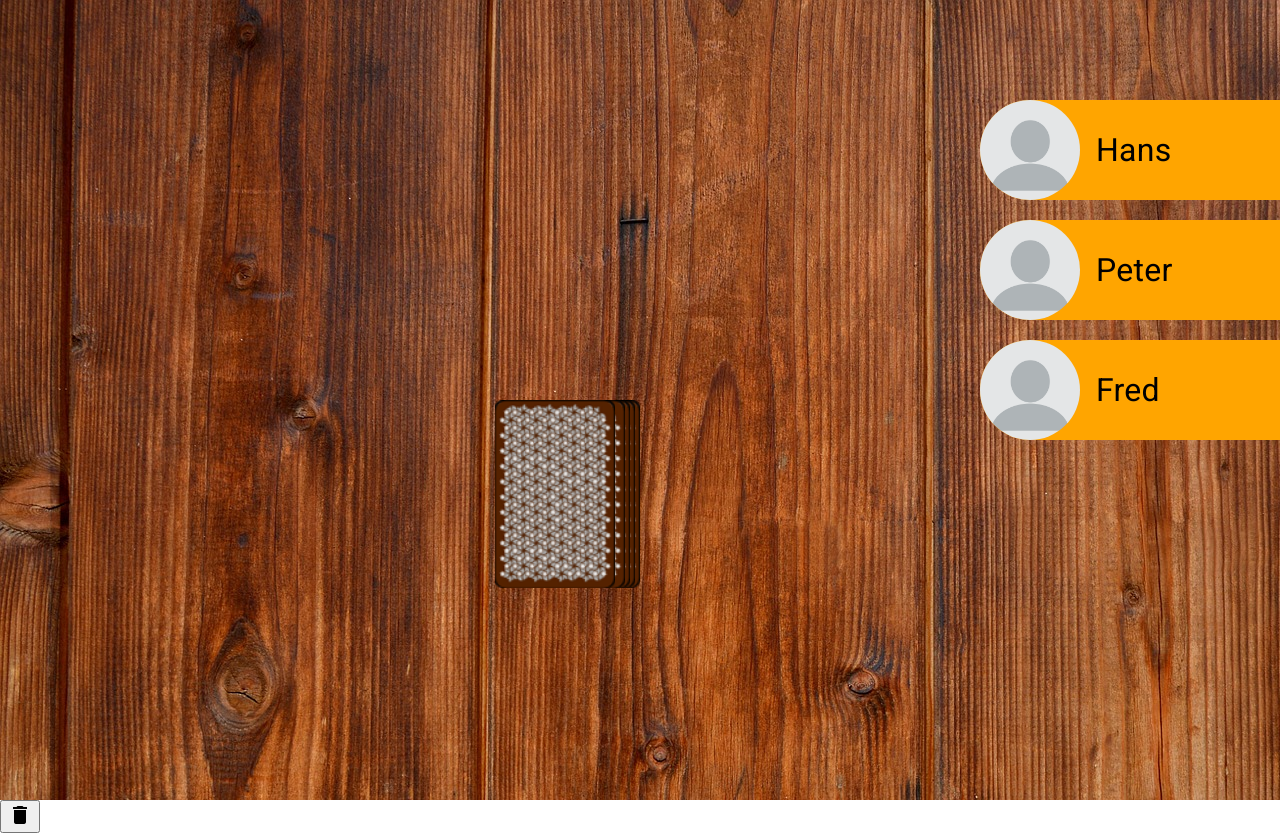
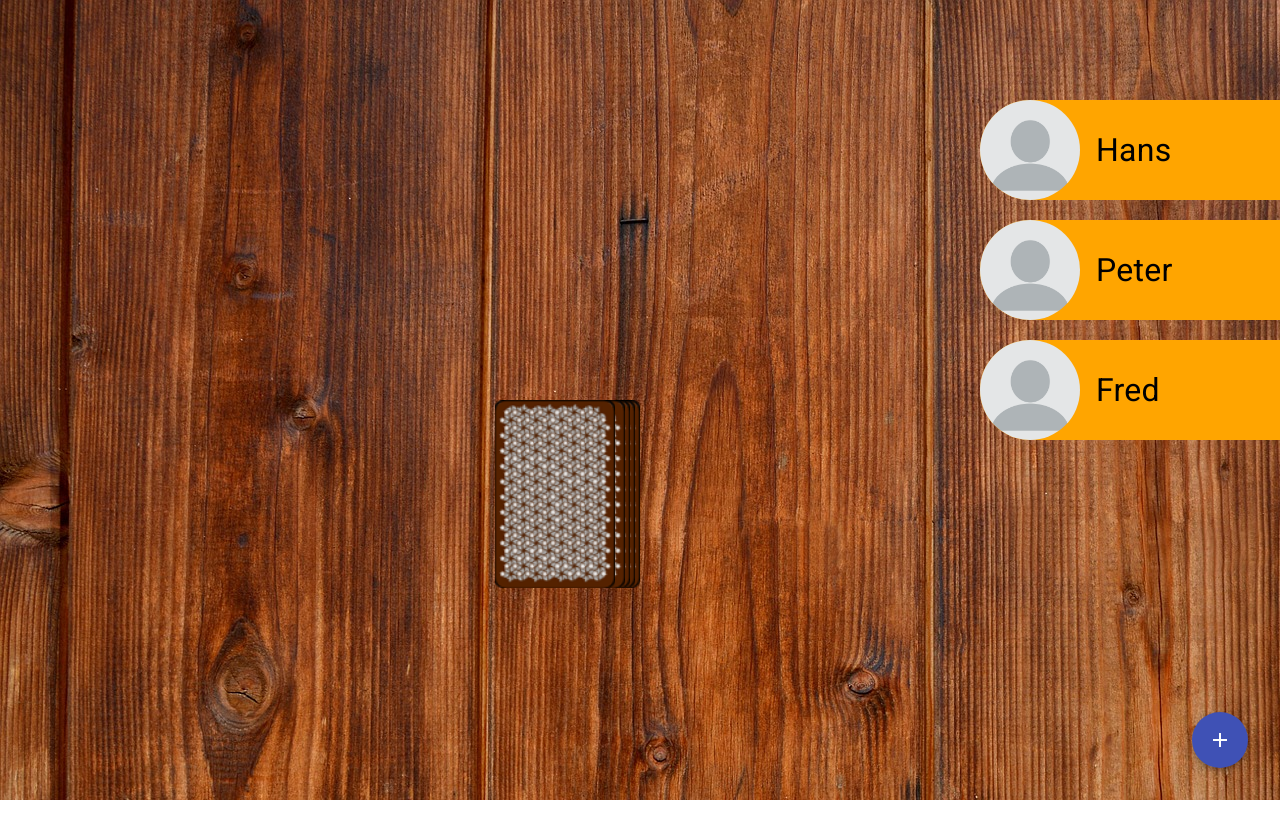
Before and after one commit to MuhammedAhmedYazea/Ring-of-Fire, an Angular app in the folder ringoffire/: page /game in a window 1280 px wide. After the commit the page ends 800 px from the top, so only its background shows below. Built offline with nearby package versions, Linux system fonts and the light colour scheme.

Commit message:
5th commit

```diff
--- a/ringoffire/src/app/app.component.ts
+++ b/ringoffire/src/app/app.component.ts
@@ -8,7 +8,7 @@
 @Component({
   selector: 'app-root',
   standalone: true,
-  imports: [CommonModule, RouterOutlet, MatButtonModule, MatIconModule],
+  imports: [CommonModule, RouterOutlet, MatButtonModule, MatIconModule, ],
   templateUrl: './app.component.html',
   styleUrl: './app.component.scss'
 })
--- /dev/null
+++ b/ringoffire/src/app/dialog-add-player/dialog-add-player.component.html
@@ -0,0 +1,20 @@
+
+ <!--
+    Hier wird der Fehler ausgelöst...
+
+<h1 mat-dialog-title>Add new player</h1>
+
+
+<div mat-dialog-content>
+  <p>Please enter the name of a player.</p>
+  <mat-form-field>
+    <mat-label>Name</mat-label>
+    <input matInput [(ngModel)]="name">
+  </mat-form-field>
+</div>
+<div mat-dialog-actions>
+  <button mat-button (click)="onNoClick()">No Thanks</button>
+  <button mat-button [mat-dialog-close]="" cdkFocusInitial>Ok</button>
+</div>
+
+-->
--- /dev/null
+++ b/ringoffire/src/app/dialog-add-player/dialog-add-player.component.ts
@@ -0,0 +1,47 @@
+import { Component } from '@angular/core';
+import { MatButton } from '@angular/material/button';
+import { MatIcon } from '@angular/material/icon';
+
+
+import {
+  MatDialog,
+  MAT_DIALOG_DATA,
+  MatDialogRef,
+  MatDialogTitle,
+  MatDialogContent,
+  MatDialogActions,
+  MatDialogClose,
+} from '@angular/material/dialog';
+import {MatButtonModule} from '@angular/material/button';
+import {FormsModule} from '@angular/forms';
+import {MatInputModule} from '@angular/material/input';
+import {MatFormFieldModule} from '@angular/material/form-field';
+import {MatDialogModule} from '@angular/material/dialog';
+import { GameComponent } from '../game/game.component';
+
+
+
+@Component({
+  selector: 'app-dialog-add-player',
+  standalone: true,
+  imports: [ MatButton, MatIcon,  MatFormFieldModule,
+    MatInputModule,
+    FormsModule,
+    MatButtonModule,
+    MatDialogTitle,
+    MatDialogContent,
+    MatDialogActions,
+    MatDialogClose,],
+  templateUrl: './dialog-add-player.component.html',
+  styleUrl: './dialog-add-player.component.scss'
+})
+export class DialogAddPlayerComponent {
+  name: string = '';
+
+  constructor(public dialog: MatDialog) {
+
+  }
+
+
+
+}
--- a/ringoffire/src/app/game/game.component.html
+++ b/ringoffire/src/app/game/game.component.html
@@ -22,6 +22,6 @@
     </div>
 </div>
 
-<button mat-fab color="primary" aria-label="Example icon button with a delete icon">
-    <mat-icon>delete</mat-icon>
+<button mat-fab color="primary" class="btn-add" (click)="openDialog()">
+    <mat-icon>add</mat-icon>
   </button>
--- a/ringoffire/src/app/game/game.component.scss
+++ b/ringoffire/src/app/game/game.component.scss
@@ -55,3 +55,9 @@
     position: absolute;
     right: 0;
 }
+
+.btn-add {
+    position: absolute;
+    right: 32px;
+    bottom: 32px;
+}
--- a/ringoffire/src/app/game/game.component.ts
+++ b/ringoffire/src/app/game/game.component.ts
@@ -1,16 +1,38 @@
 import { CommonModule } from '@angular/common';
-import { Component } from '@angular/core';
+//import { Component } from '@angular/core';
 import { Game } from '../../models/game';
 import { PlayerComponent } from '../player/player.component';
 import { MatButton } from '@angular/material/button';
 import { MatIcon } from '@angular/material/icon';
 
-
+import {Component, Inject} from '@angular/core';
+import {
+  MatDialog,
+  MAT_DIALOG_DATA,
+  MatDialogRef,
+  MatDialogTitle,
+  MatDialogContent,
+  MatDialogActions,
+  MatDialogClose,
+} from '@angular/material/dialog';
+import {MatButtonModule} from '@angular/material/button';
+import {FormsModule} from '@angular/forms';
+import {MatInputModule} from '@angular/material/input';
+import {MatFormFieldModule} from '@angular/material/form-field';
+import {MatDialogModule} from '@angular/material/dialog';
+import { DialogAddPlayerComponent } from '../dialog-add-player/dialog-add-player.component';
 
 @Component({
   selector: 'app-game',
   standalone: true,
-  imports: [CommonModule, PlayerComponent, MatButton, MatIcon],
+  imports: [CommonModule, PlayerComponent, MatButton, MatIcon,  MatFormFieldModule,
+    MatInputModule,
+    FormsModule,
+    MatButtonModule,
+    MatDialogTitle,
+    MatDialogContent,
+    MatDialogActions,
+    MatDialogClose,],
   templateUrl: './game.component.html',
   styleUrl: './game.component.scss'
 })
@@ -24,7 +46,7 @@
     this.game = new Game();
   }
 
-  constructor() {
+  constructor(public dialog: MatDialog) {
     this.newGame(); // Hier wird ein neues Spiel initialisiert. WICHTIG: Das war nötig, damit meine Funktion läuft, bevor...
   } // die nächste Funktion geladen wird, die ja auf newGame() zugreifen will. Diese braucht man, um Game zu initialisiren, damit die pop()-Funktion die Daten von game.stack ablesen kann
 
@@ -45,4 +67,13 @@
       }, 1000);
     }
   }
+
+  openDialog(): void {
+    const dialogRef = this.dialog.open(DialogAddPlayerComponent);
+
+      dialogRef.afterClosed().subscribe(result => {
+        console.log('The dialog was closed');
+      });
+    }
+
 }
```
Also changed, not shown: ringoffire/src/app/dialog-add-player/dialog-add-player.component.scss (added).
